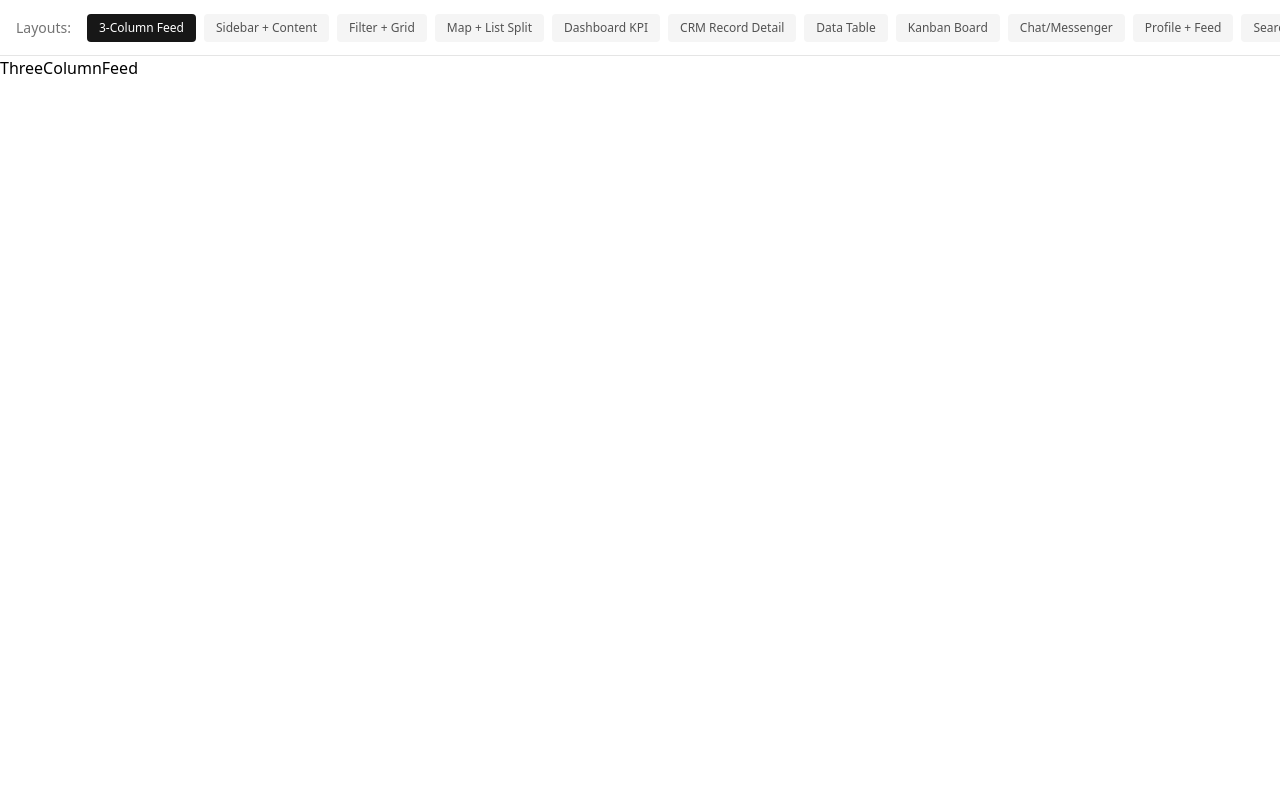
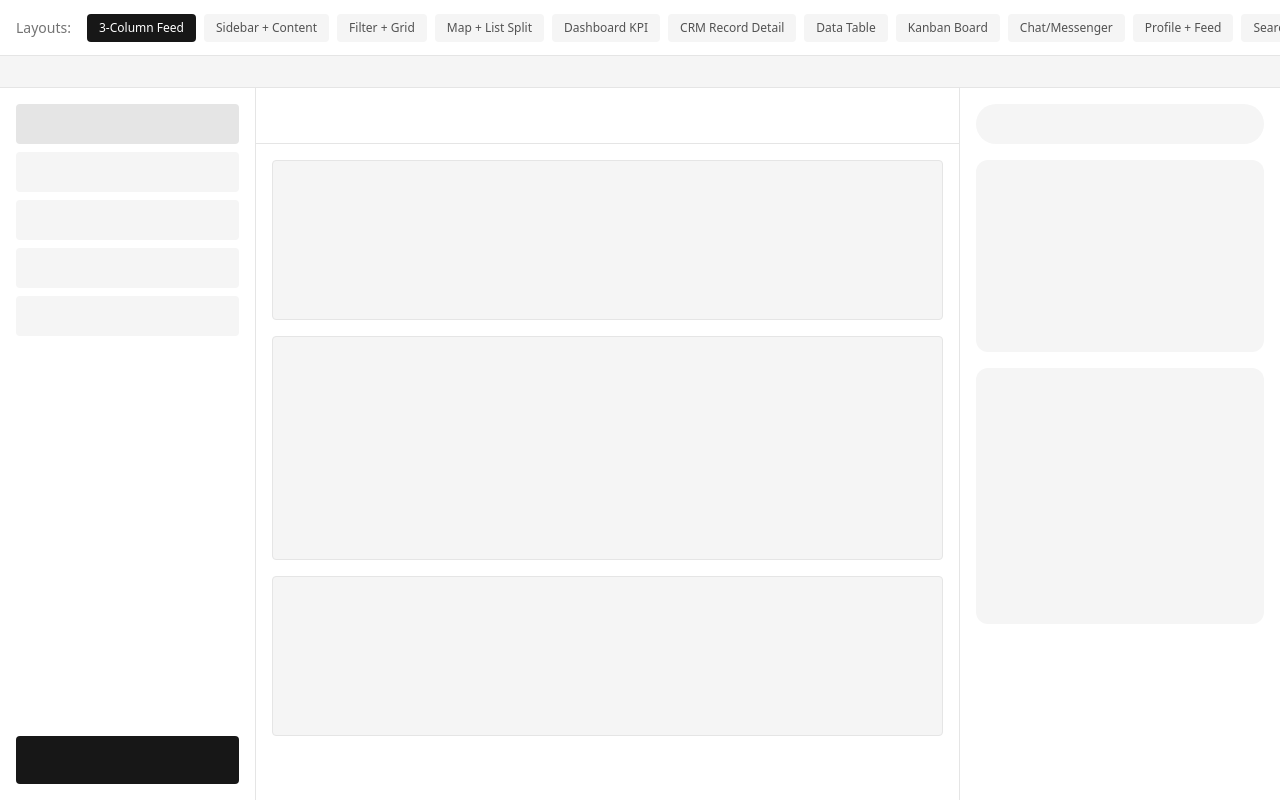
Before and after one commit to manikya-ua/react-layouts, a React (Vite) app: page / in a window 1280 px wide. Built offline with nearby package versions, Linux system fonts and the light colour scheme.

Commit message:
Add 3 column feed

```diff
--- a/src/App.tsx
+++ b/src/App.tsx
@@ -43,7 +43,10 @@ export default function App() {
 	return (
 		<div className="h-screen flex flex-col bg-white">
 			<Navbar active={currentPage} setActivePage={setCurrentPage} />
-			{Components[currentPage]}
+			<div className="h-8 bg-neutral-100 border-b border-neutral-200 flex items-center px-4">
+				<span className="text-xs text-neutral-500"></span>
+			</div>
+			<div className="flex-1 flex flex-col">{Components[currentPage]}</div>
 		</div>
 	);
 }
--- a/src/components/ThreeColumnFeed.tsx
+++ b/src/components/ThreeColumnFeed.tsx
@@ -1 +1,51 @@
-export function ThreeColumnFeed() { return <div>ThreeColumnFeed</div> }
+import { Box } from "./generic/Box";
+import { Flex } from "./generic/Flex";
+
+export function ThreeColumnFeed() {
+	return (
+		<Flex className="w-full flex-1">
+			<Flex
+				width={16}
+				direction="flex-col"
+				className="h-full justify-between border-r border-neutral-200"
+				padding={1}
+			>
+				<Flex direction="flex-col" gap={0.5}>
+					<Box color="200" height={2.5}></Box>
+					<Box color="100" height={2.5}></Box>
+					<Box color="100" height={2.5}></Box>
+					<Box color="100" height={2.5}></Box>
+					<Box color="100" height={2.5}></Box>
+				</Flex>
+				<Box color="900" height={3}></Box>
+			</Flex>
+			<Flex className="flex-1 border-r border-neutral-200">
+				<Flex direction="flex-col" className="flex-1">
+					<Flex height={3.5} className="border-b border-neutral-200"></Flex>
+					<Flex className="flex-1" padding={1} gap={1} direction="flex-col">
+						<Box
+							color="100"
+							height={10}
+							className="border border-neutral-200"
+						></Box>
+						<Box
+							color="100"
+							height={14}
+							className="border border-neutral-200"
+						></Box>
+						<Box
+							color="100"
+							height={10}
+							className="border border-neutral-200"
+						></Box>
+					</Flex>
+				</Flex>
+			</Flex>
+			<Flex direction="flex-col" width={20} padding={1} gap={1}>
+				<Box color="100" borderRadius={999} height={2.5}></Box>
+				<Box color="100" borderRadius={0.75} height={12}></Box>
+				<Box color="100" borderRadius={0.75} height={16}></Box>
+			</Flex>
+		</Flex>
+	);
+}
--- /dev/null
+++ b/src/components/generic/Box.tsx
@@ -0,0 +1,37 @@
+import { mappedColor } from "../../lib/constants";
+
+type BoxProps = {
+	width?: number;
+	height: number;
+	color: "100" | "200" | "300" | "400" | "500" | "600" | "700" | "800" | "900";
+	borderRadius?: number;
+	className?: string;
+};
+
+/**
+ * Generic Box Component
+ *
+ * @prop {number} width: width in rem, by default 100%
+ * @prop {number} height: height in rem
+ * @prop color: the background color of the box
+ * @prop {number} borderRadius: the border radius in rem, by default 0.25rem
+ * @prop {string} className: custom class name
+ */
+export function Box({
+	width,
+	borderRadius,
+	color,
+	height,
+	className,
+}: BoxProps) {
+	return (
+		<div
+			className={`${!width && "w-full"} ${!borderRadius && "rounded-sm"} ${mappedColor[color]} ${className}`}
+			style={{
+				height: `${height}rem`,
+				width: width && `${width}rem`,
+				borderRadius: borderRadius && `${borderRadius}rem`,
+			}}
+		></div>
+	);
+}
--- /dev/null
+++ b/src/components/generic/Flex.tsx
@@ -0,0 +1,42 @@
+type FlexProps = {
+	children?: React.ReactNode;
+	direction?: "flex-row" | "flex-col";
+	gap?: number;
+	padding?: number;
+	width?: number;
+	height?: number;
+	className?: string;
+};
+
+/**
+ * Render a flex box
+ * @prop direction: tells the direction of flexbox
+ * @prop {number} gap : tells the gap in rem
+ * @prop {number} padding : tells the padding in rem
+ * @prop {string} className: custom class name
+ * @prop {number} width: some fixed width in rem if needed
+ * @prop {number} height: some fixed height in rem if needed
+ */
+export function Flex({
+	children,
+	direction = "flex-row",
+	gap = 0,
+	padding = 0,
+	width,
+	height,
+	className,
+}: FlexProps) {
+	return (
+		<div
+			className={`flex ${direction} ${className}`}
+			style={{
+				gap: `${gap}rem`,
+				padding: `${padding}rem`,
+				height: height && `${height}rem`,
+				width: width && `${width}rem`,
+			}}
+		>
+			{children}
+		</div>
+	);
+}
--- /dev/null
+++ b/src/lib/constants.ts
@@ -0,0 +1,11 @@
+export const mappedColor = {
+	"100": "bg-neutral-100",
+	"200": "bg-neutral-200",
+	"300": "bg-neutral-300",
+	"400": "bg-neutral-400",
+	"500": "bg-neutral-500",
+	"600": "bg-neutral-600",
+	"700": "bg-neutral-700",
+	"800": "bg-neutral-800",
+	"900": "bg-neutral-900",
+} as const;
```
